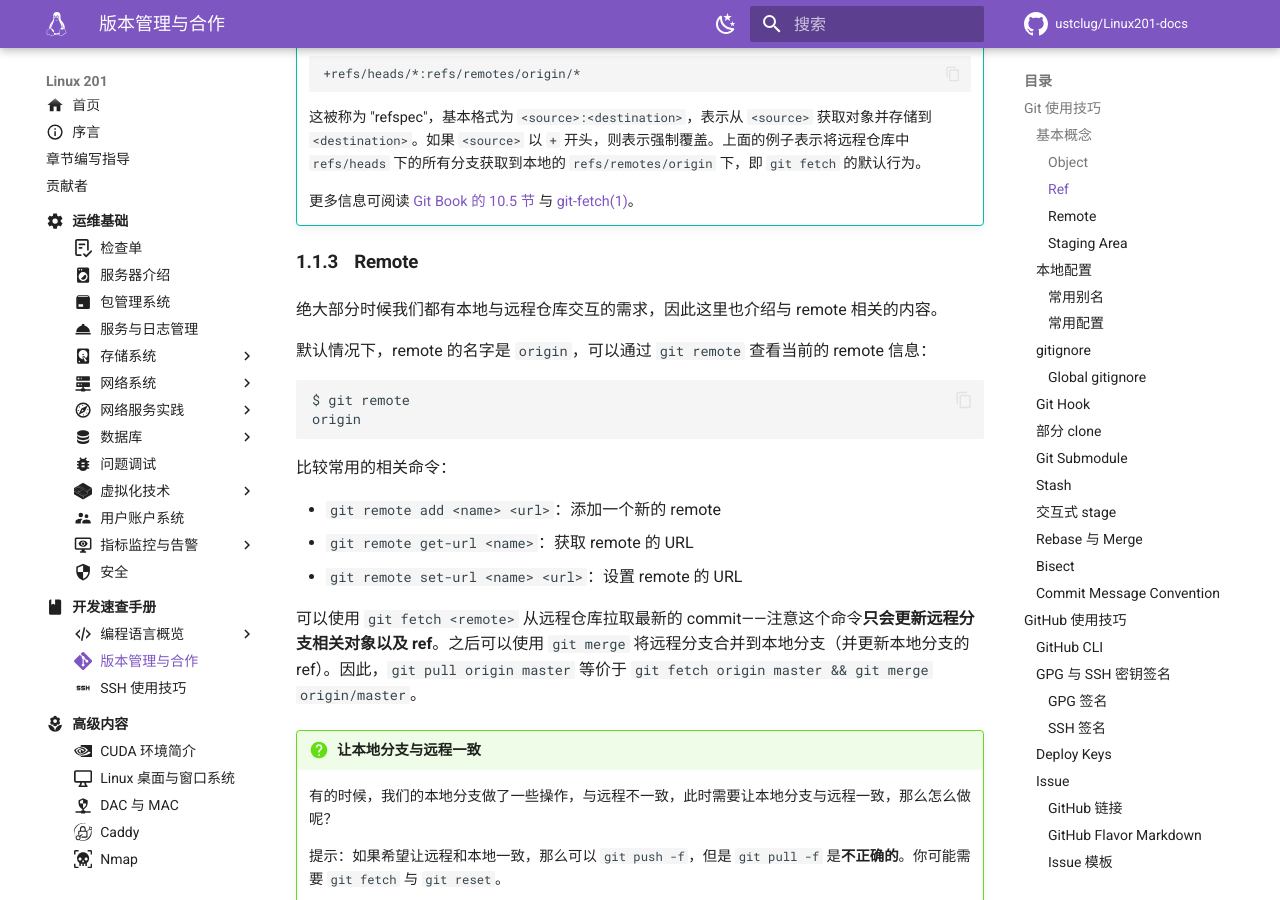
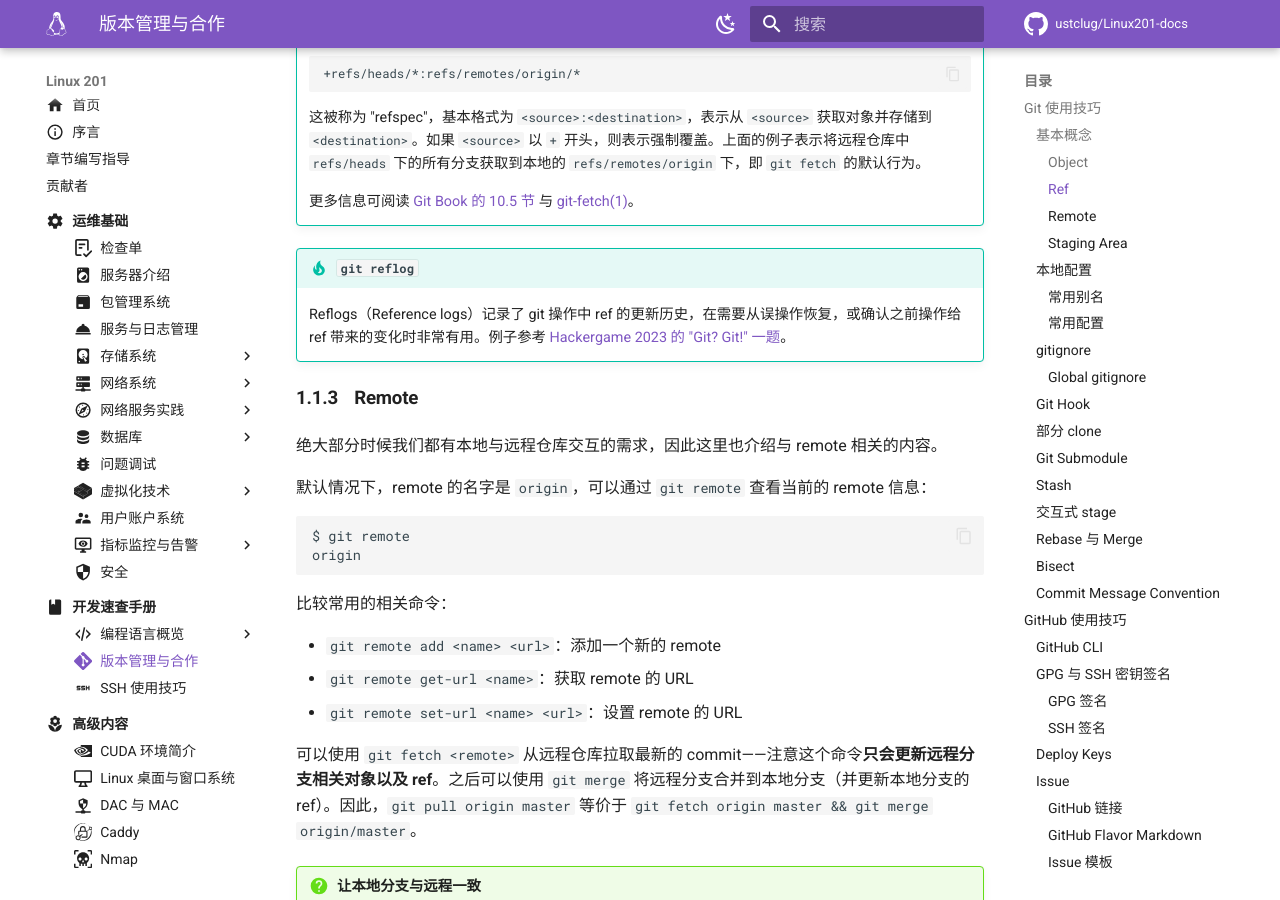
Before and after one commit to ustclug/Linux201-docs, an MkDocs documentation site: the page built from docs/dev/git.md, in a window 1280 px wide and 900 px high, scrolled down 3582 px. Built offline with MkDocs 1.6.1 and Material for MkDocs 9.7.7, drawn with Linux system fonts in a browser that asks for light colours; comment, search, counter and statistics services are not loaded.

Commit message:
dev/git: git reflog

```diff
--- a/docs/dev/git.md
+++ b/docs/dev/git.md
@@ -146,6 +146,10 @@ d959e182468be92957bd175d189472de91f614c8
     这被称为 "refspec"，基本格式为 `<source>:<destination>`，表示从 `<source>` 获取对象并存储到 `<destination>`。如果 `<source>` 以 `+` 开头，则表示强制覆盖。上面的例子表示将远程仓库中 `refs/heads` 下的所有分支获取到本地的 `refs/remotes/origin` 下，即 `git fetch` 的默认行为。
 
     更多信息可阅读 [Git Book 的 10.5 节](https://git-scm.com/book/en/v2/Git-Internals-The-Refspec) 与 [git-fetch(1)][git-fetch.1]。
+
+!!! tip "`git reflog`"
+
+    Reflogs（Reference logs）记录了 git 操作中 ref 的更新历史，在需要从误操作恢复，或确认之前操作给 ref 带来的变化时非常有用。例子参考 [Hackergame 2023 的 "Git? Git!" 一题](https://github.com/USTC-Hackergame/hackergame2023-writeups/tree/master/official/Git%20Git!)。
 
 #### Remote {#git-remote}
 
```
